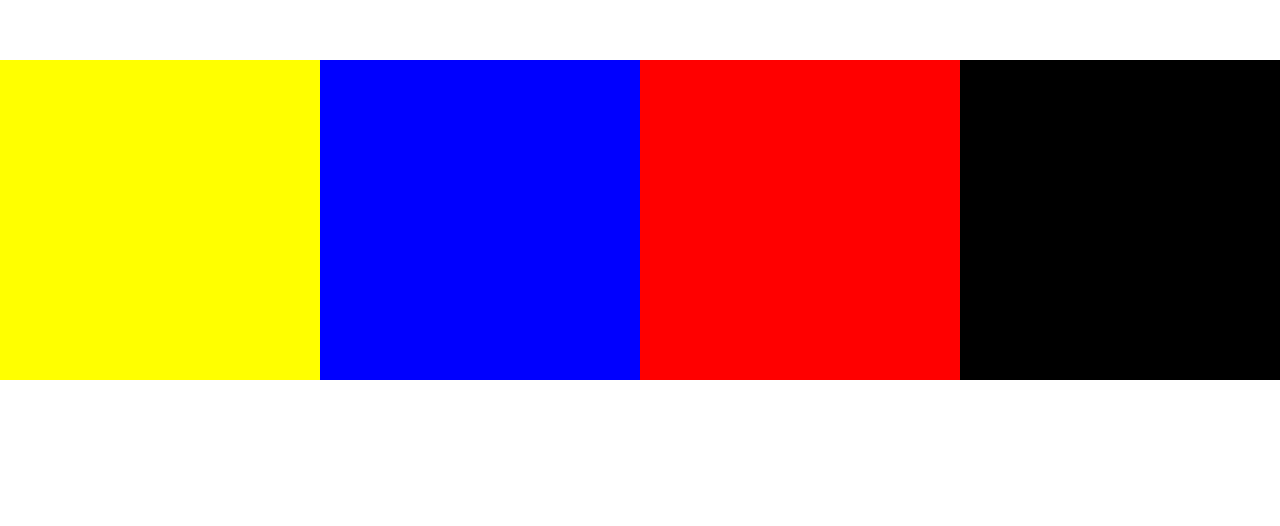
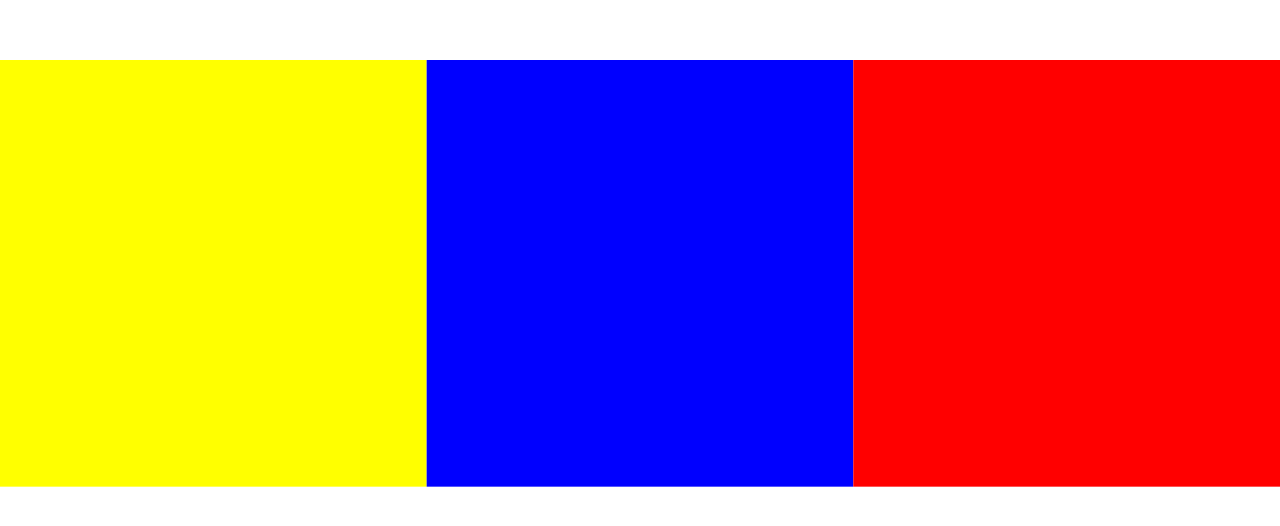
Before and after one commit to chrisbolin/megapixel, a React (Create React App) app: page / in a window 1280 px wide. Shown: the part 1224-1750 px from the top of the page. Built offline with nearby package versions, Linux system fonts and the light colour scheme.

Commit message:
rm <BoxRow>

```diff
--- a/src/App.tsx
+++ b/src/App.tsx
@@ -28,19 +28,6 @@ function Box(
     x={xIndex * pixelsPerBox}
     y={yIndex * pixelsPerBox}
   />;
-}
-
-function BoxRow({ row, yIndex, palette, pixelsPerBox }: { row: Array<NullableNumber>, yIndex: number, palette: Palette, pixelsPerBox: number }) {
-  return <>
-    {row.map((value, index) => <Box
-      value={value}
-      yIndex={yIndex}
-      xIndex={index}
-      palette={palette}
-      pixelsPerBox={pixelsPerBox}
-      key={index}
-    />)}
-  </>
 }
 
 function BoxGrid(
@@ -85,7 +72,15 @@ function BoxGrid(
     onTouchMove={handleTouchChange}
     onTouchStart={handleTouchChange}
   >
-    {state.grid.data.map((row, yIndex) => <BoxRow row={row} yIndex={yIndex} key={yIndex} palette={palette} pixelsPerBox={pixelsPerBox} />)}
+    {state.grid.data.map((row, yIndex) => row.map((value, index) => <Box
+      value={value}
+      yIndex={yIndex}
+      xIndex={index}
+      palette={palette}
+      pixelsPerBox={pixelsPerBox}
+      key={index}
+    />))
+    }
   </svg>
 }
 
@@ -113,7 +108,7 @@ function App() {
   const pixelsPerBox = 30;
   const widthInBoxes = dimensionInBoxes;
   const heightInBoxes = dimensionInBoxes;
-  const palette = ['yellow', 'blue', 'red', 'black'];
+  const palette = ['yellow', 'blue', 'red'];
   return (
     <div className="App">
       <BoxGrid
```
